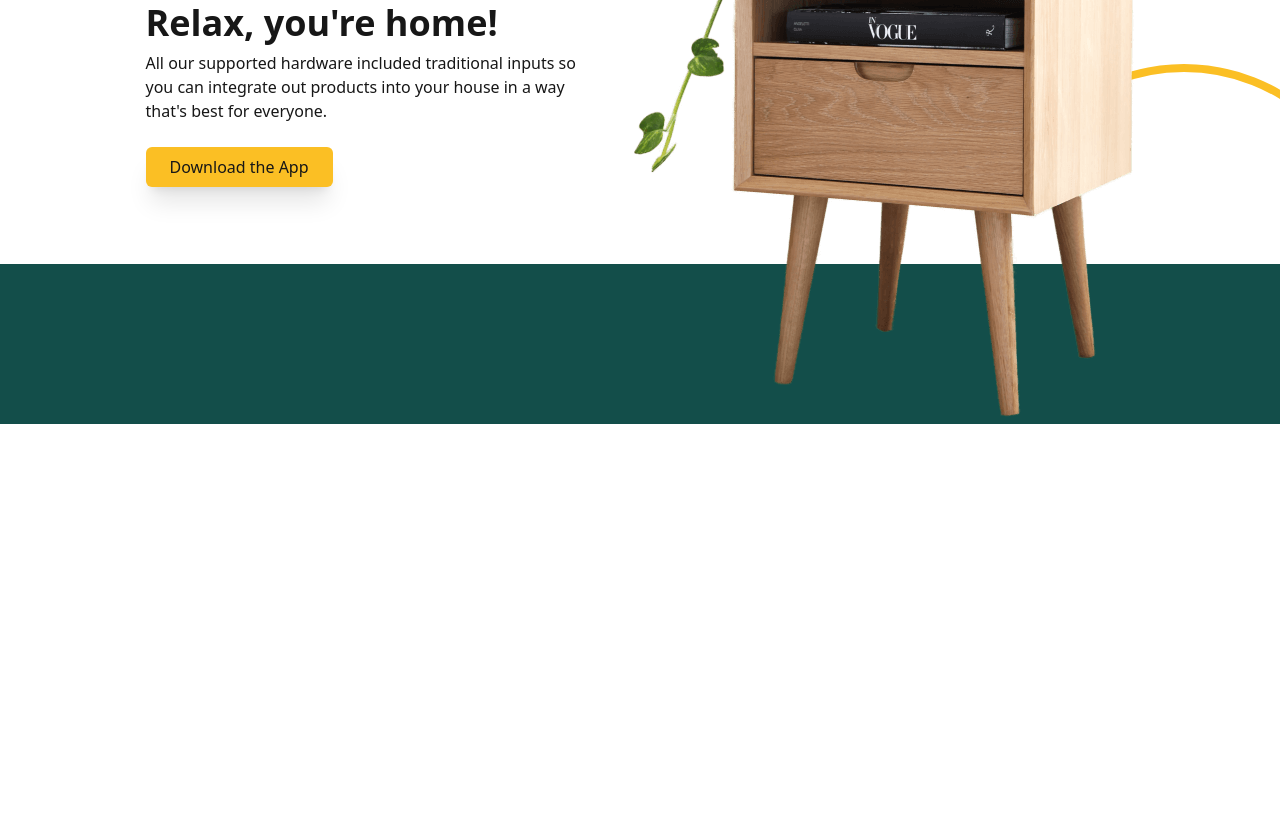
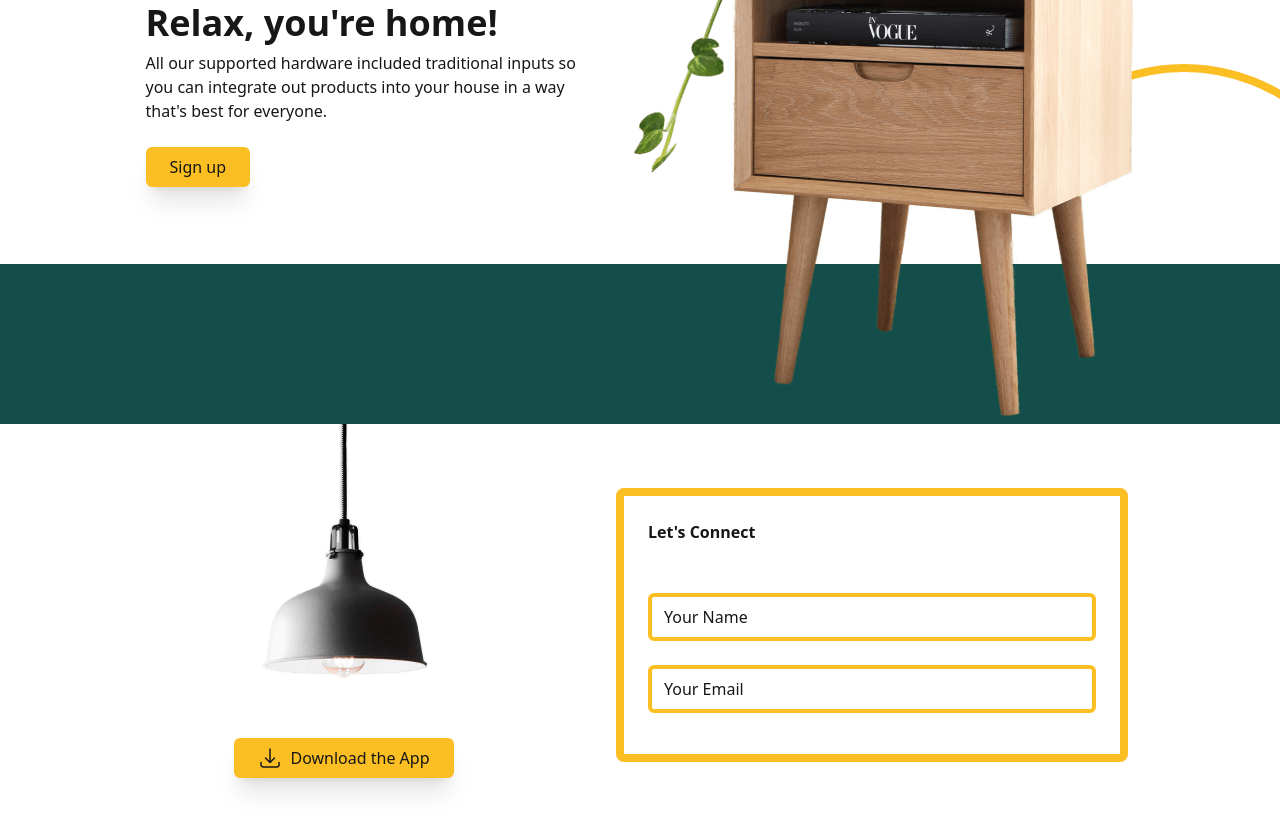
Before and after one commit to msohaaib/SmartHome-Tailwind, a website built with Vite: page index.html in a window 1280 px wide. Shown: the part 2218-3044 px from the top of the page. Before the commit the page ends 2642 px from the top, so only its background shows below. Built offline with nearby package versions, Linux system fonts and the light colour scheme.

Commit message:
working in form

```diff
--- a/index.html
+++ b/index.html
@@ -126,7 +126,7 @@
               <p class="max-w-md">All our supported hardware included traditional inputs so you can integrate out products into your house in a way that's best for everyone.</p>
           </div>
           <a href="#" class="py-2 px-6 bg-amber-400 dark:text-neutral-900 flex gap-2 shadow-xl hover:shadow-none transition-shadow focus:outline-none focus-visible:ring-4 ring-neutral-900 rounded-md ring-offset-4 ring-offset-white dark:ring-amber-400 dark:ring-offset-neutral-900">
-            Download the App
+            Sign up
           </a>
         </div>
         <img src="./assets/table.png" alt="table">
@@ -135,6 +135,28 @@
       <div class="bg-teal-900 h-24 -mx-8 mt-12 xl:h-48 lg:absolute lg:mt-0 w-screen -bottom-8 -z-10"></div>
     </section>
   </main>
+  <section aria-labelledby="contact" class="container mx-auto px-8 overflow-hidden">
+    <div class="flex flex-wrap justify-center gap-12 md:gap-6 lg:gap-20">
+      <div class="md:flex-1 md:max-w-sm relative">
+          <img src="assets/lamp.png" alt="lamp" class="mx-auto">
+          <a href="#" class="py-2 px-6 bg-amber-400 dark:text-neutral-900 w-max mt-12 md:mb-12 mx-auto my-12 flex gap-2 shadow-xl hover:shadow-none transition-shadow focus:outline-none focus-visible:ring-4 ring-neutral-900 rounded-md ring-offset-4 ring-offset-white dark:ring-amber-400 dark:ring-offset-neutral-900">
+            <svg xmlns="http://www.w3.org/2000/svg" fill="none" viewBox="0 0 24 24" stroke-width="1.5" stroke="currentColor" class="size-6">
+              <path stroke-linecap="round" stroke-linejoin="round" d="M3 16.5v2.25A2.25 2.25 0 0 0 5.25 21h13.5A2.25 2.25 0 0 0 21 18.75V16.5M16.5 12 12 16.5m0 0L7.5 12m4.5 4.5V3" />
+            </svg>
+            <span>Download the App</span>
+          </a>
+          <img src="assets/app.svg" alt="app" width="240" class="hidden md:block drop-shadow-xl absolute left-1/2 -translate-x-1/2 max-w-[16rem] xl:max-w-xs">
+      </div>
+      <form class="relative border-8 border-amber-400 p-6 rounded-lg grid gap-8 md:flex-1 md:max-w-lg my-4 md:my-12 lg:my-16 bg-white dark:bg-neutral-800 w-full">
+        <h2 id="contact" class="3xl font-bold">Let's Connect</h2>
+        <div class="relative">
+          <input type="text" id="name" placeholder="Your Name"  class="form-input w-full border-4 border-amber-400 rounded-md focus:ring-4 dark:focus:ring-offset-2 focus:ring-amber-400 focus:border-amber-400 focus:outline-none dark:bg-amber-400 dark:text-neutral-900 placeholder:text-neutral-900 mb-6">
+          <!-- <label for="name" class="text-neutral-500 text-sm font-bold uppercase absolute -top-4 left-2 -translate-y-1/2 transition-all peer-placeholder-shown:left-4 peer-placeholder-shown:top-1/2 peer-placeholder-shown:text-neutral-900 peer-focus:-top-4 peer-focus:left-2 peer-focus:text-neutral-600 dark:peer-focus:text-neutral-300">Your Name</label> -->
+          <input type="text" id="name" placeholder="Your Email"  class="form-input w-full border-4 border-amber-400 rounded-md focus:ring-4 dark:focus:ring-offset-2 focus:ring-amber-400 focus:border-amber-400 focus:outline-none dark:bg-amber-400 dark:text-neutral-900 placeholder:text-neutral-900">
+        </div>
+      </form>
+    </div>
+  </section>
 
   <script type="module" src="/main.js"></script>
 </body>
```
